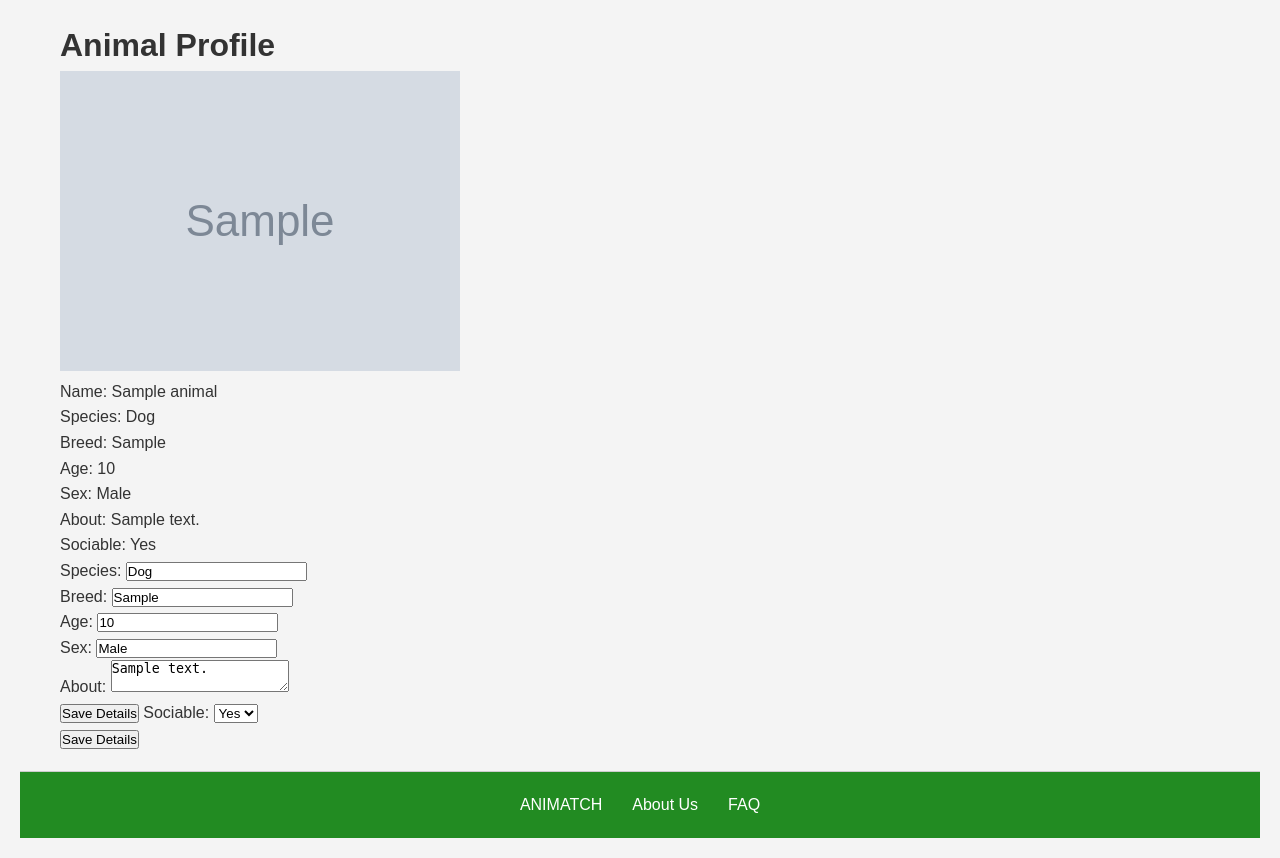
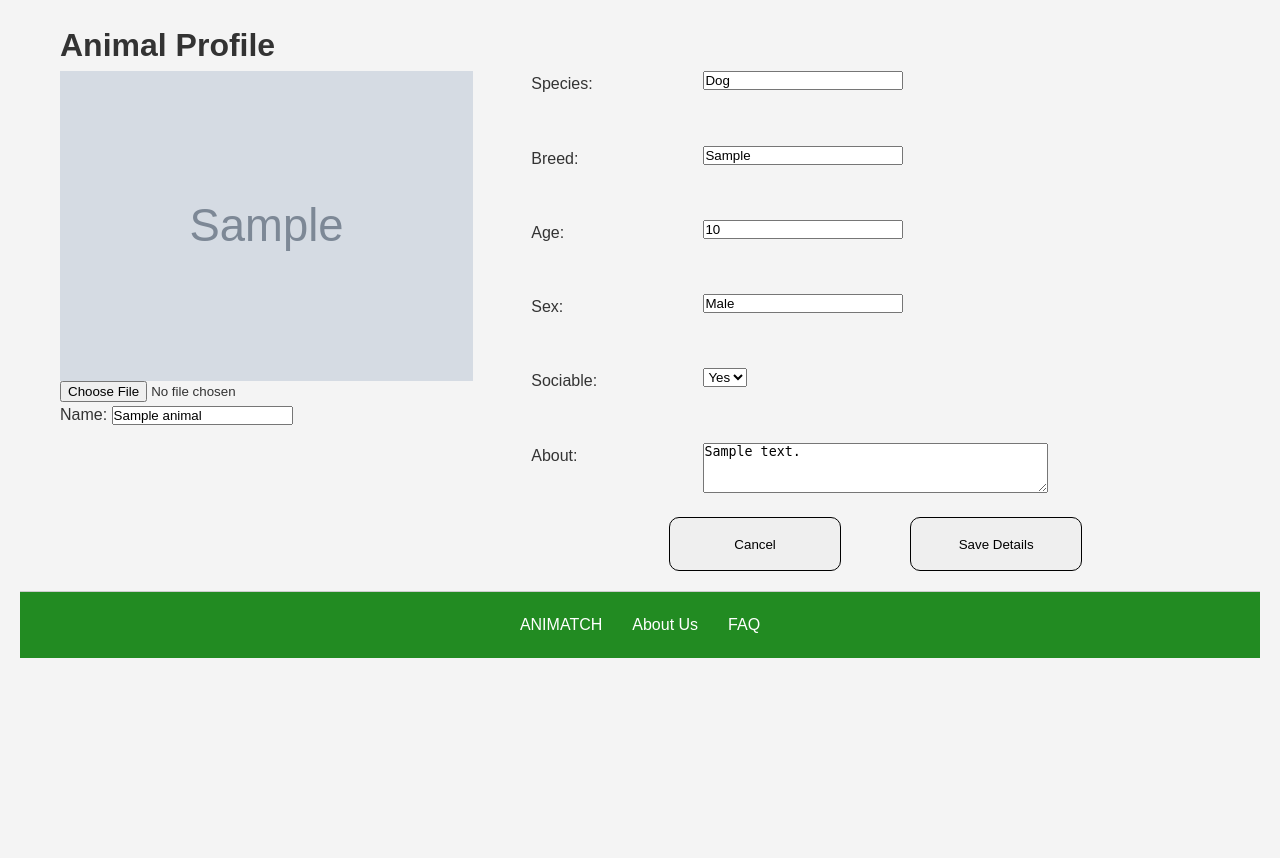
Before and after one commit to thesamedorcas/ANIMATCH, a Django app: page /account/1/ in a window 1280 px wide. Shown: the part 87-945 px from the top of the page. After the commit the page ends 745 px from the top, so only its background shows below. Run offline with Django 3.2, Linux system fonts and the light colour scheme; a user stored in the database is signed in; tables that the repository leaves empty hold one stand-in row (values such as "Sample post"); grey boxes marked "Sample" are stand-in pictures.

Commit message:
add animal

```diff
--- a/animals/forms.py
+++ b/animals/forms.py
@@ -7,6 +7,7 @@ class AnimalForm(forms.ModelForm):
     name = forms.CharField(max_length=128, help_text="Please enter the animal's name.")
     about = forms.CharField(widget=forms.Textarea, help_text="Please provide information about the animal.")
     slug = forms.CharField(widget=forms.HiddenInput(), required=False)
+    picture = forms.ImageField(required=True,initial="profile_images/default.png")
 
     class Meta:
         model = Animal
--- a/animals/models.py
+++ b/animals/models.py
@@ -1,3 +1,4 @@
+import time
 from django.db import models
 from django.template.defaultfilters import slugify
 from django.contrib.auth.models import User
@@ -6,7 +7,7 @@ from django.conf import settings
 class UserProfile(models.Model):
     user = models.OneToOneField(User, on_delete=models.CASCADE)
     website = models.URLField(blank=True)
-    picture = models.ImageField(upload_to='profile_images', blank=True)
+    picture = models.ImageField(upload_to='profile_images/', blank=True)
 
     def __str__(self):
         return self.user.username
@@ -40,8 +41,14 @@ class Animal(models.Model):
     slug = models.SlugField(unique=True)
 
     def save(self, *args, **kwargs):
-        self.slug = slugify(f"{self.name}-{self.id}")
+        if  self.id:
+            self.slug = slugify(f"{self.name}-{self.id}")
+        else:
+            #generate temporary slug from pet name, time since epoc, and user id
+            strtime = time.time()
+            self.slug = slugify(f"{self.name}-{strtime}-{self.owner.id}")
         super(Animal, self).save(*args, **kwargs)
+
 
     def __str__(self):
         return self.name
--- a/animals/urls.py
+++ b/animals/urls.py
@@ -17,7 +17,8 @@ urlpatterns = [
     # Account
     path('account/', views.account, name='account'),
     path('account/<int:animal_id>/', views.animal_profile, name='animal_profile'),
-    path('account/add_animal',views.edit_animal, name='edit_animal'),
+    path('account/add_animal/',views.add_animal,name='add_animal'),
+    path('account/edit_animal/<int:animal_id>/',views.edit_animal,name='edit_animal'),
 
     # Animals
     path('animals/', views.animals, name='animals'),
--- a/animals/views.py
+++ b/animals/views.py
@@ -3,9 +3,10 @@ from django.http import HttpResponse
 from django.urls import reverse
 from django.contrib.auth import authenticate, login, logout
 from django.contrib.auth.decorators import login_required
+from django.template.defaultfilters import slugify
 from datetime import datetime
 from animals.models import Animal
-from animals.forms import UserForm, UserProfileForm, SignUpForm
+from animals.forms import AnimalForm, UserForm, UserProfileForm, SignUpForm
 
 def home(request):
     animal_list = Animal.objects.filter(adopted=False)[:5]
@@ -77,13 +78,51 @@ def animal_profile(request, animal_id):
     except Animal.DoesNotExist:
         return redirect('animals:animals')
 
+    if (request.user == animal.owner) :
+        is_owner = True
+    else:
+        is_owner = False
 
-    context_dict = {'animal': animal}
+
+    context_dict = {'animal': animal,
+                    'is_owner':is_owner}
+
     return render(request, 'animals/animal_profile.html', context=context_dict)
 
 @login_required
-def edit_animal():
-    return redirect('/')
+def add_animal(request):
+
+    if request.method == "POST":
+
+        form = AnimalForm(request.POST)
+        #validate form
+        if form.is_valid():
+            #create animal with temporary slug, non unique
+            animal = Animal.objects.create(
+                name=request.POST.get("name"),
+                species=request.POST.get("species"),
+                breed=request.POST.get("breed"),
+                age=request.POST.get("age"),
+                sex=request.POST.get("sex"),
+                about=request.POST.get("about"),
+                owner=request.user,
+                sociable=request.POST.get("sociable"),
+            )
+            #save animal to generate unique slug
+            animal.save()
+            return redirect('animals:account')
+        #validate form
+        #create animal
+        #send to request and new animal id to edit animal
+
+    context_dict = {'animal': Animal,
+                    'is_owner':True}
+    return render(request, 'animals/animal_profile.html', context=context_dict)
+
+@login_required
+def edit_animal(request, animal_id):
+    return
+
 
 
 def about(request):
--- a/static/css/style.css
+++ b/static/css/style.css
@@ -189,7 +189,7 @@ footer {
     background: #fff;
     padding: 20px;
     border-radius: 8px;
-    box-shadow: 0 2px 4px rgba(0,0,0,0.1);
+    box-shadow: 0 2px 4px rgba(0, 0, 0, 0.1);
 }
 
 .about-container h2 {
@@ -209,7 +209,7 @@ footer {
     background: #fff;
     padding: 30px;
     border-radius: 8px;
-    box-shadow: 0 2px 8px rgba(0,0,0,0.1);
+    box-shadow: 0 2px 8px rgba(0, 0, 0, 0.1);
 }
 
 .auth-container h1 {
@@ -267,3 +267,82 @@ footer {
 .auth-switch a:hover {
     text-decoration: underline;
 }
+
+/* Animal Profile */
+
+#animal-leftblock {
+    flex: 3 1 0;
+    display: flex;
+    flex-direction: column;
+    flex-wrap: nowrap;
+    border: 0px solid blue;
+}
+
+#animal-rightblock {
+    flex: 5 1 0;
+    display: flex;
+    flex-direction: column;
+    flex-wrap: nowrap;
+    justify-content: start;
+    align-items: stretch;
+    gap: 20px;
+    border: 0px solid red;
+}
+
+.form-field {
+    display: flex;
+    justify-content: flex-start;
+    align-items: flex-start;
+}
+
+.form-field :first-child {
+    flex: 0 0 25%;
+}
+
+.form-field input {
+    min-width: 200px;
+
+}
+
+.form-field textarea {
+    width: 50%;
+    min-height: 50px;
+
+}
+
+#animal-rightblock>* {
+    flex: 1 1 0;
+    border: 0px solid indigo;
+
+}
+
+#animal-form {
+    flex: 1 0 0;
+}
+
+#animal-form-submit {
+    height: 100%;
+    display: flex;
+    flex-wrap: nowrap;
+    flex-direction: row;
+    justify-content: center;
+    gap: 10%;
+    align-items: stretch;
+}
+
+#animal-form-submit>* {
+    display: flex;
+    width: 25%;
+    border: 1px solid black;
+    border-radius: 10px 10px;
+    justify-content: center;
+    align-items: center;
+}
+
+.animal-profile-container {
+    display: flex;
+    flex-direction: row;
+    flex-wrap: nowrap;
+    height: 500px;
+    gap: 5%
+}
--- a/templates/animals/account.html
+++ b/templates/animals/account.html
@@ -21,5 +21,8 @@ My Account
 <div>
     <h2>My Posts</h2>
     <!-- user's posts -->
+    <a href="{% url 'animals:add_animal' %}">
+        Add Animal
+    </a>
 </div>
 {% endblock %}
--- a/templates/animals/animal_profile.html
+++ b/templates/animals/animal_profile.html
@@ -6,50 +6,97 @@ Animal Profile
 
 {% block body_block %}
 <h1>Animal Profile</h1>
-<div>
+<div class="animal-profile-container">
+    <div id="animal-leftblock">
+
         {% if animal.picture %}
         <img src="{{ animal.picture.url }}" alt="{{ animal.name }}">
         {% else %}
         <img src="{% static 'images/default-animal.jpg' %}" alt="{{ animal.name }}">
         {% endif %}
 
+        {%if is_owner %}
+        <input form="animal-form" type="file" id="pictureSelect" name="picture" accept="image/png,image/jpeg"
+            onchange="previewUpload()">
+        {% endif %}
+        <div class="form-field-name">
+            <label for="species">Name:</label>
+            <input type="text" form="animal-form" id="name" name="name" value="{{ animal.name }}" required><br>
+        </div>
+    </div>
 
-    <p>Name: {{ animal.name }}</p>
-    <p>Species: {{ animal.species }}</p>
-    <p>Breed: {{ animal.breed }}</p>
-    <p>Age: {{ animal.age }}</p>
-    <p>Sex: {{ animal.sex }}</p>
-    <p>About: {{ animal.about }}</p>
-    <p>Sociable: {% if animal.sociable %}Yes{% else %}No{% endif %}</p>
+    <div id="animal-rightblock">
+        <div class="form-field">
+            <label for="species">Species:</label>
+            <input form="animal-form" type="text" id="species" name="species" value="{{ animal.species }}" required><br>
+        </div>
+        <div class="form-field">
+            <label for="breed">Breed:</label>
+            <input form="animal-form" type="text" id="breed" name="breed" value="{{ animal.breed }}" required><br>
+        </div>
+        <div class="form-field">
+            <label for="age">Age:</label>
+            <input form="animal-form" type="number" id="age" name="age" value="{{ animal.age }}" required><br>
+        </div>
+        <div class="form-field">
+            <label for="sex">Sex:</label>
+            <input form="animal-form" type="text" id="sex" name="sex" value="{{ animal.sex }}" required><br>
+        </div>
 
-    {% if user == animal.owner %}
-    <!-- Owner view -->
-    <form method="post" action="{% url 'animals:edit_animal' %}">
-        {% csrf_token %}
-        <label for="species">Species:</label>
-        <input type="text" id="species" name="species" value="{{ animal.species }}" required><br>
-        <label for="breed">Breed:</label>
-        <input type="text" id="breed" name="breed" value="{{ animal.breed }}" required><br>
-        <label for="age">Age:</label>
-        <input type="number" id="age" name="age" value="{{ animal.age }}" required><br>
-        <label for="sex">Sex:</label>
-        <input type="text" id="sex" name="sex" value="{{ animal.sex }}" required><br>
-        <label for="about">About:</label>
-        <textarea id="about" name="about" required>{{ animal.about }}</textarea><br>
-        <button type="submit">Save Details</button>
-        <label for="sociable">Sociable:</label>
-        <select id="sociable" name="sociable">
+        <div class="form-field"><label for="sociable">Sociable:</label>
+            <select form="animal-form" id="sociable" name="sociable">
                 <option value="True" {% if animal.sociable %}selected{% endif %}>Yes</option>
                 <option value="False" {% if not animal.sociable %}selected{% endif %}>No</option>
             </select><br>
+        </div>
+        <div class="form-field"><label for="about">About:</label>
+            <textarea form="animal-form" id=" about" name="about" required>{{ animal.about }}</textarea><br>
+        </div>
+        {% if is_owner %}
+        <form method="post" action="{% url 'animals:add_animal' %}" id="animal-form">
+
+            {% csrf_token %}
+
+            <div id="animal-form-submit">
+
+                <button type="button" onclick="cancel()"> Cancel</button>
                 <button type="submit">Save Details</button>
+
+            </div>
         </form>
+        {% else %}
 
-    {% else %}
-    <!-- Non-owner view -->
-    {% if user.is_authenticated %}
-    <button>Adopt</button>
+        {% csrf_token %}
+
+        <div id="animal-form-submit">
+
+            <button type="button" onclick="cancel()"> Cancel</button>
+            <button type="submit">Save Details</button>
+
+        </div>
+        </form>
         {% endif %}
-    {% endif %}
+
+
     </div>
+
+
+</div>
+
+<script>
+
+    function previewUpload() {
+        var selector = document.getElementById("pictureSelect");
+        if (selector.files.length > 0) {
+            picture = URL.createObjectURL(selector.files[0]);
+            pictureFrame = document.getElementById("pictureFrame");
+            pictureFrame.src = picture;
+        }
+    }
+
+    function cancel() {
+        location.href = "{% url 'animals:account' %}";
+    }
+
+</script>
 {% endblock %}
```
Lines whose indentation alone changed are shown as unchanged.
